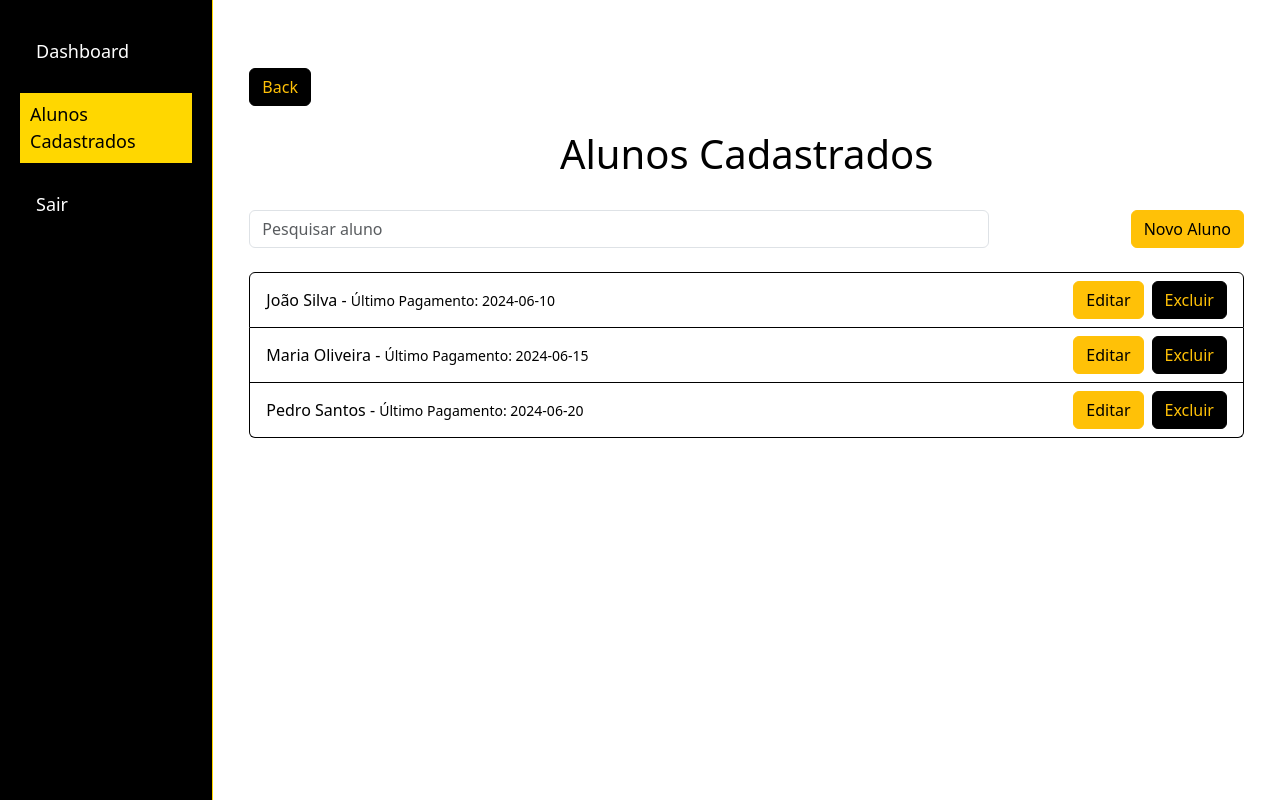
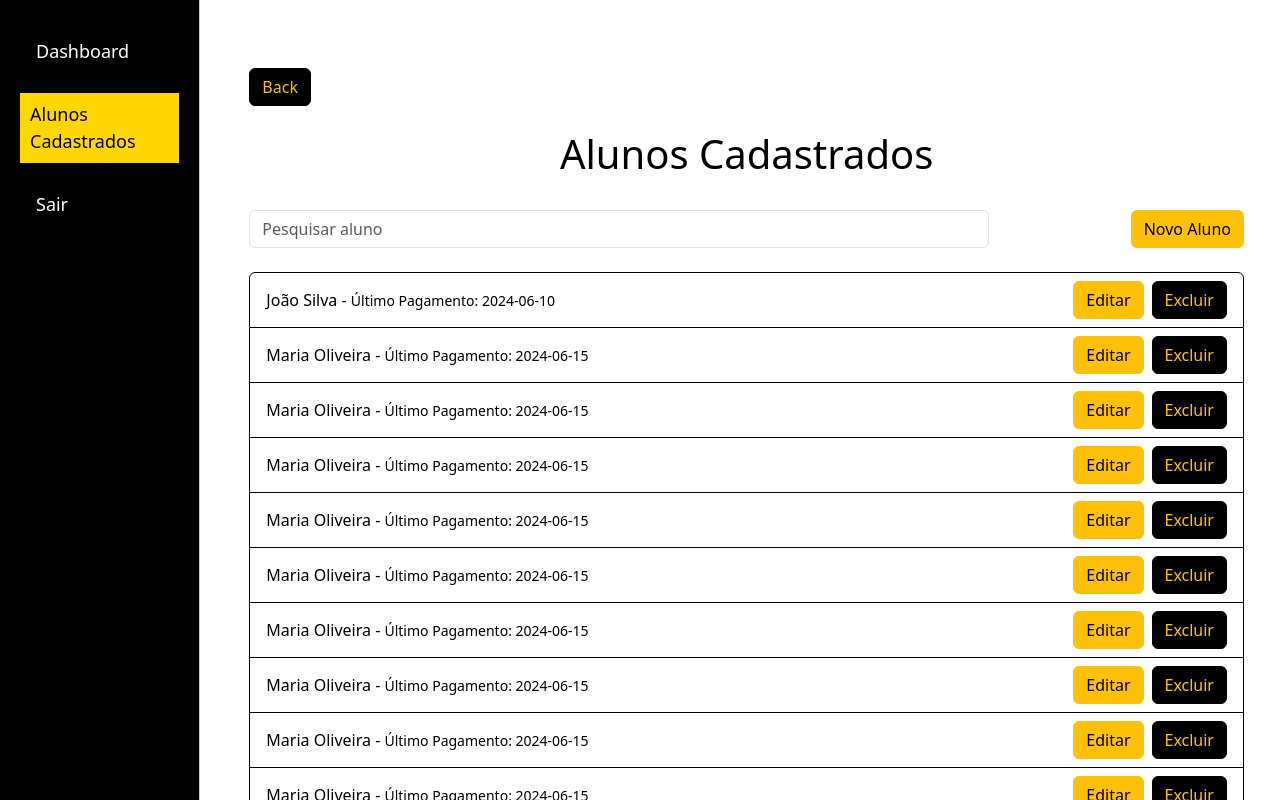
Before and after one commit to jotafreitas/AkademiaDoCorpo, a React (Vite) app in the folder DesktopProject/AkademiaDesktop/src/renderer/: page /alunosCadastrados in a window 1280 px wide. Shown: the top 800 px of the page. Built offline with nearby package versions, Linux system fonts and the light colour scheme.

Commit message:
SideBar acompanha o scroll da tela

```diff
--- a/DesktopProject/AkademiaDesktop/src/renderer/src/Pages/AlunosCadastrados/AlunosCadastrados.jsx
+++ b/DesktopProject/AkademiaDesktop/src/renderer/src/Pages/AlunosCadastrados/AlunosCadastrados.jsx
@@ -9,6 +9,15 @@ function AlunosCadastrados() {
     // Estado para armazenar os alunos
     const [alunos, setAlunos] = useState([
         { id: 1, nome: 'João Silva', pagamento: '2024-06-10' },
+        { id: 2, nome: 'Maria Oliveira', pagamento: '2024-06-15' },
+        { id: 2, nome: 'Maria Oliveira', pagamento: '2024-06-15' },
+        { id: 2, nome: 'Maria Oliveira', pagamento: '2024-06-15' },
+        { id: 2, nome: 'Maria Oliveira', pagamento: '2024-06-15' },
+        { id: 2, nome: 'Maria Oliveira', pagamento: '2024-06-15' },
+        { id: 2, nome: 'Maria Oliveira', pagamento: '2024-06-15' },
+        { id: 2, nome: 'Maria Oliveira', pagamento: '2024-06-15' },
+        { id: 2, nome: 'Maria Oliveira', pagamento: '2024-06-15' },
+        { id: 2, nome: 'Maria Oliveira', pagamento: '2024-06-15' },
         { id: 2, nome: 'Maria Oliveira', pagamento: '2024-06-15' },
         { id: 3, nome: 'Pedro Santos', pagamento: '2024-06-20' }
     ]);
--- a/DesktopProject/AkademiaDesktop/src/renderer/src/Pages/SideBar/SideBar.css
+++ b/DesktopProject/AkademiaDesktop/src/renderer/src/Pages/SideBar/SideBar.css
@@ -1,8 +1,13 @@
 .sidebar {
-    height: 100vh;
+    position: fixed;
+    top: 0;
+    left: 0;
+    height: 100%;
+    width: 200px; /* Ajuste a largura conforme necessário */
     border-right: 1px solid #ffd700; /* Borda amarela */
     padding: 20px;
     background-color: #000000; /* Fundo preto */
+    overflow-y: auto; /* Permite a rolagem se o conteúdo for maior que a tela */
 }
 
 .sidebar-link {
```
